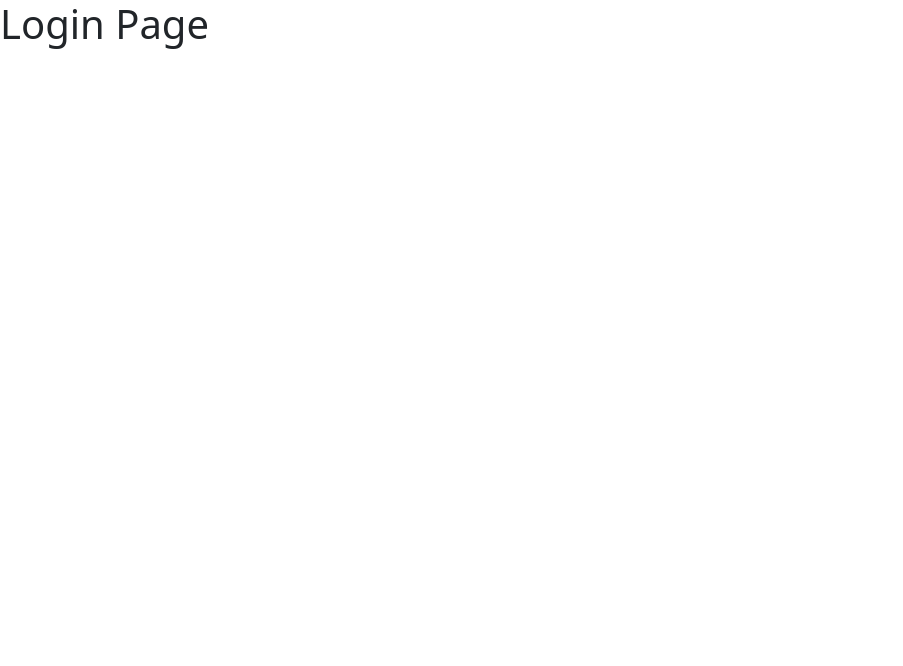
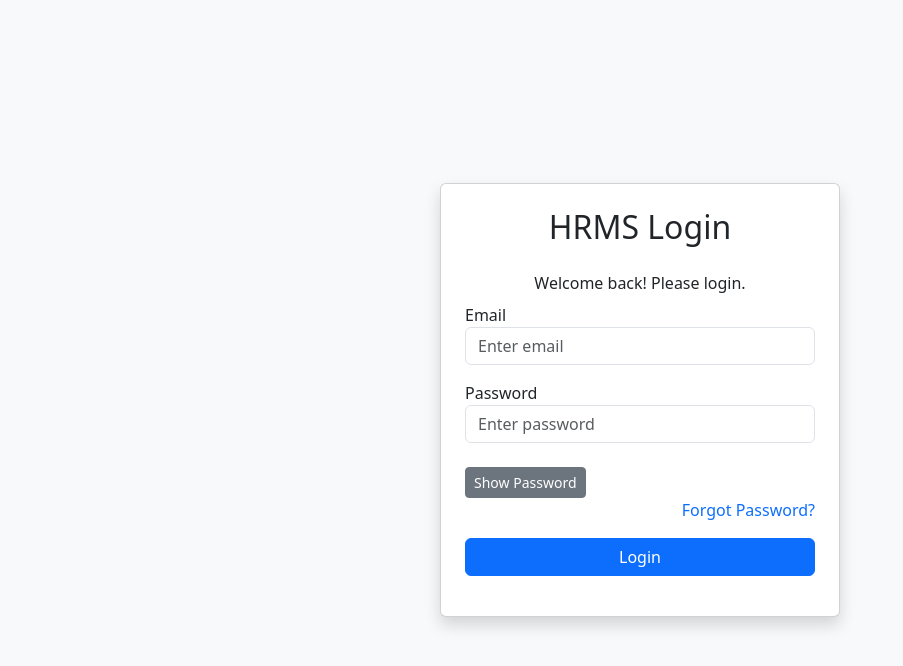
Before and after one commit to SumitVIP25/hrms-dashboard, a React (Vite) app: page / in a window 1280 px wide. Shown: the top 666 px of the page, without its empty margins (0-903 px from the left). Built offline with nearby package versions, Linux system fonts and the light colour scheme.

Commit message:
adde show hide password

```diff
--- a/src/pages/Login.jsx
+++ b/src/pages/Login.jsx
@@ -1,7 +1,53 @@
+import { useState } from "react";
+
 export default function Login() {
+    const [email, setEmail] = useState("");
+    const [password, setPassword] = useState("");
+    const [showPassword, setShowPassword] = useState(false);
+
+    const handleSubmit = (e) => {
+        e.preventDefault();
+    };
     return (
-        <div>
-            <h1>Login Page</h1>
+        <div className="container-fluid vh-100 d-flex justify-content-center align-items-center bg-light">
+            <div className="card shadow p-4" style={{ width: "400px" }}>
+                <h2 className="text-center mb-4">HRMS Login</h2>
+                <p className="text-center mb-2">Welcome back! Please login.</p>
+                <form onSubmit={handleSubmit}>
+                    <div className="mb-3">
+                        <label>Email</label>
+                        <input
+                            type="email"
+                            className="form-control"
+                            placeholder="Enter email"
+                            value={email}
+                            onChange={(e) => setEmail(e.target.value)}
+                        />
+                    </div>
+
+                    <div className="mb-3">
+                        <label>Password</label>
+                        <input
+                            type={showPassword ? "text" : "password"}
+                            className="form-control"
+                            placeholder="Enter password"
+                            value={password}
+                            onChange={(e) => setPassword(e.target.value)}
+                        />
+                    </div>
+
+                    <div>
+                        <button type="button" className="btn btn-sm btn-secondary mt-2"
+                            onClick={() => setShowPassword(!showPassword)}>{showPassword ? "Hide Password" : " Show Password"}</button>
+                    </div>
+
+                    <div className="text-end mb-3">
+                        <a href="#" className="text-decoration-none">Forgot Password?</a>
+                    </div>
+
+                    <button className="btn btn-primary w-100 mb-3">Login</button>
+                </form>
+            </div>
         </div>
     );
 }
```
